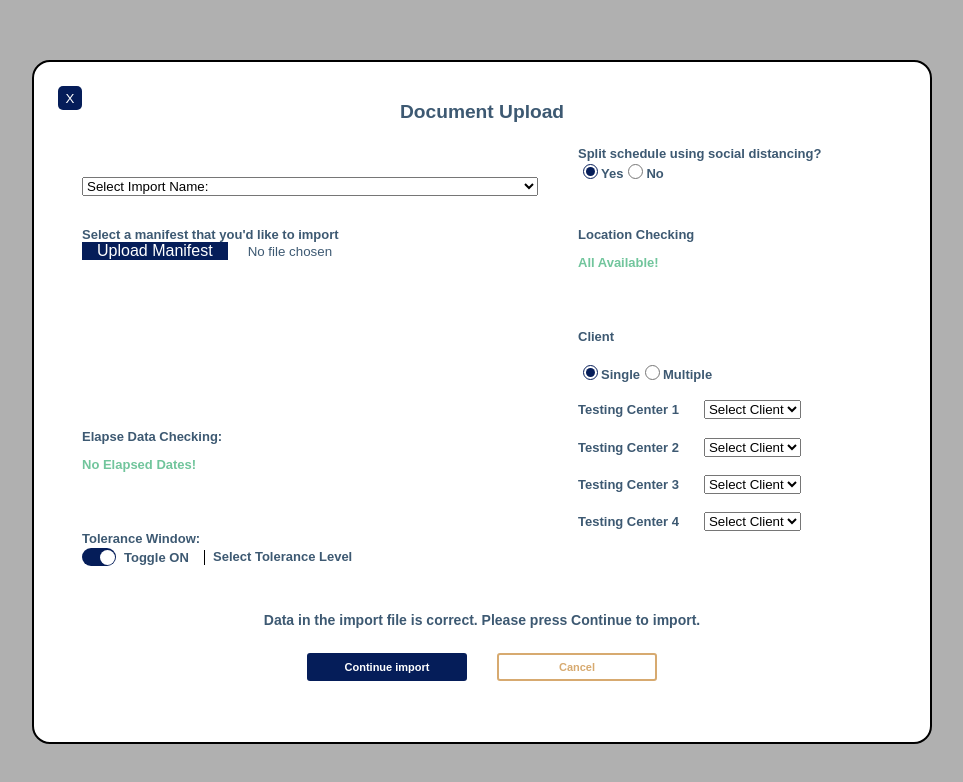
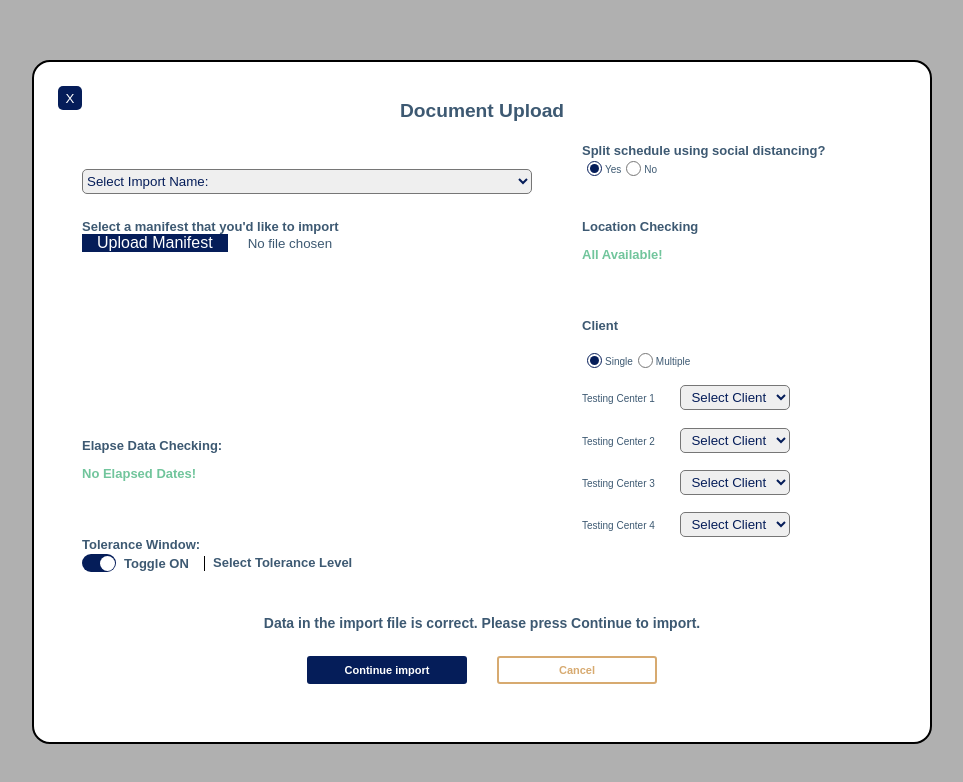
Before and after one commit to Brian4755/DocumentUploadPage, a React (Create React App) app: page / in a window 1280 px wide. Shown: the top 782 px of the page, without its empty margins (158-1121 px from the left). Built offline with nearby package versions, Linux system fonts and the light colour scheme.

Commit message:
dropdown button size changes

```diff
--- a/src/App.css
+++ b/src/App.css
@@ -28,7 +28,7 @@ p {
   display: grid;
   grid-template-columns: 3fr 2fr;
   grid-template-rows: repeat(7, auto);
-  column-gap: 40px;
+  column-gap: 50px;
   padding: 0 3rem;
   text-wrap: nowrap;
   margin-top: calc((100dvh - 85dvh)*0.5);
@@ -113,7 +113,12 @@ p {
 }
 
 label input {
-  vertical-align: -1px;
+  vertical-align: -3px;
+}
+
+label {
+  font-weight: 400;
+  font-size: 10px;
 }
 
 input[type='radio'] {
@@ -148,3 +153,19 @@ input[type='radio'] {
   background-color: white;
   border: 2.3px solid rgb(215, 170, 112);
 }
+
+select {
+  color: rgb(5, 29, 89);
+  height: 25px;
+  border-radius: 5px;
+}
+
+.testing-selection {
+  width: 110px;
+  text-align: center;
+}
+
+.testing-centers > div {
+  font-size: 10px;
+  font-weight: 400;
+}
--- a/src/ClientSelect.js
+++ b/src/ClientSelect.js
@@ -39,7 +39,7 @@ const ClientSelect = () => {
         return (
           <div key={data.name}>
             {data.name}
-            <select className="import-selection">
+            <select className="testing-selection">
               <option value=''>Select Client</option>
             </select>
           </div>
```
